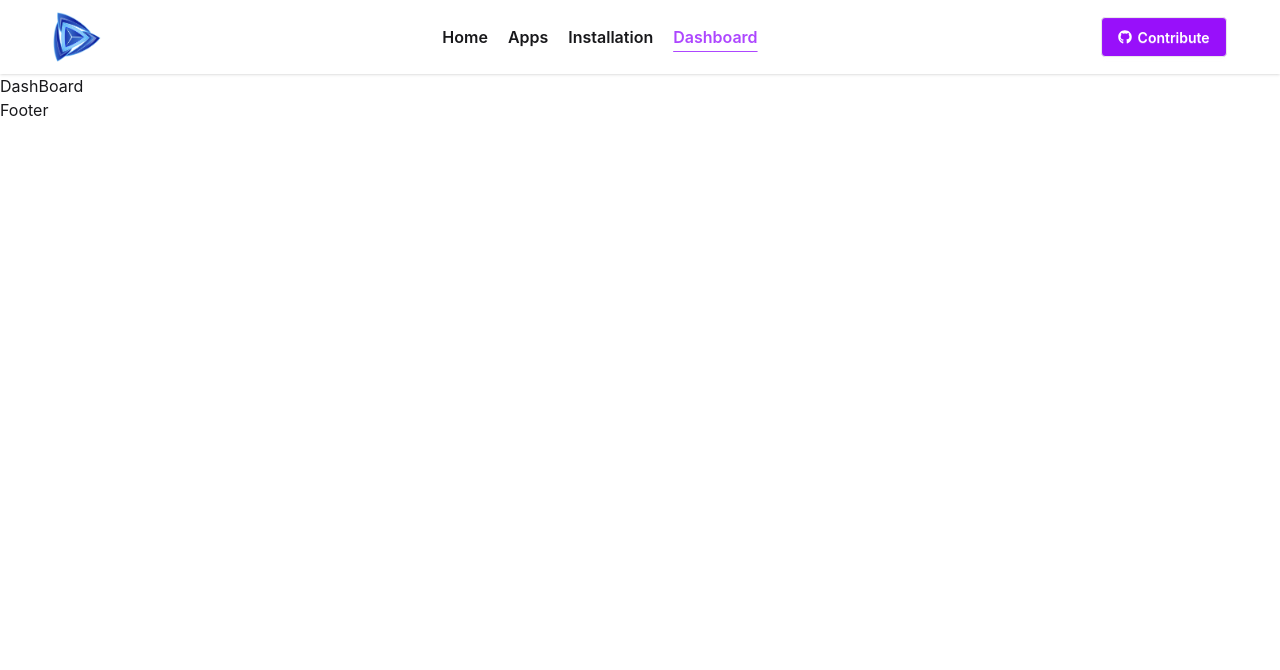
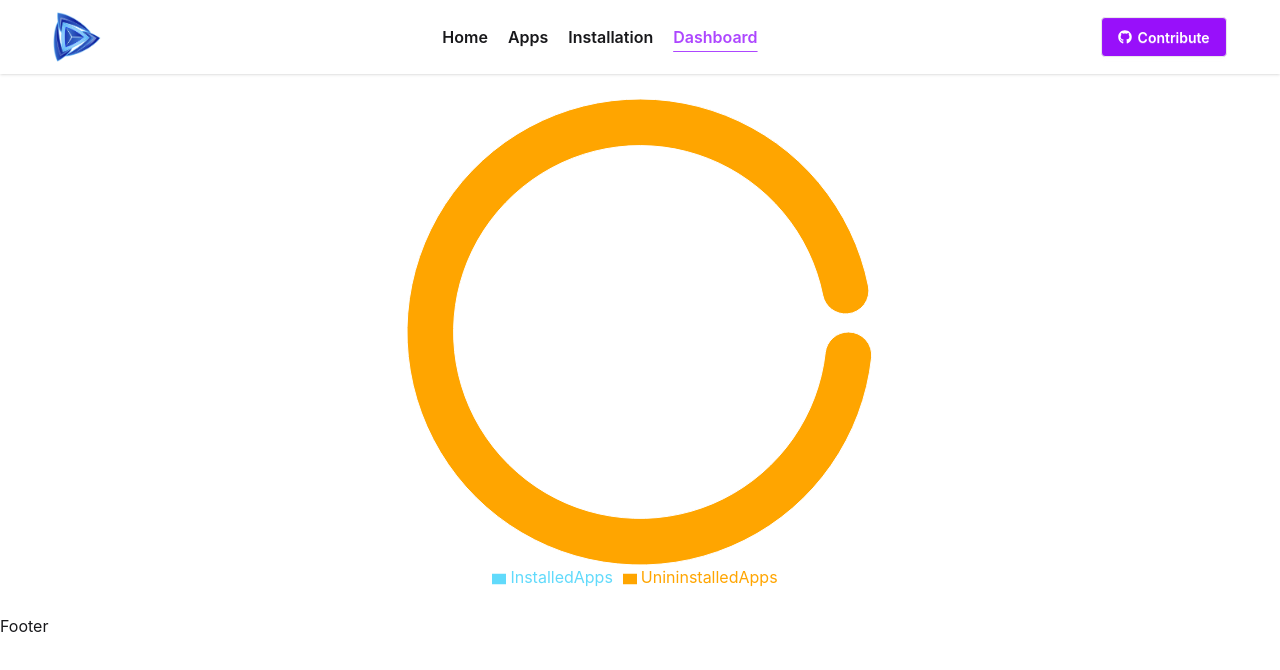
Before and after one commit to jihadsoyon/React-Learn-Practice, a React (Vite) app in the folder ph-play-store/: page /dashboard in a window 1280 px wide. Shown: the top 670 px of the page. Built offline with nearby package versions, Linux system fonts and the light colour scheme.

Commit message:
add dashboard page with recharts

```diff
--- a/ph-play-store/package.json
+++ b/ph-play-store/package.json
@@ -16,6 +16,7 @@
     "react-router": "^8.5.0",
     "react-spinners": "^0.17.1",
     "react-toastify": "^11.2.0",
+    "recharts": "^3.10.1",
     "tailwindcss": "^4.3.3"
   },
   "devDependencies": {
--- a/ph-play-store/src/pages/Installapps/InstallApps.jsx
+++ b/ph-play-store/src/pages/Installapps/InstallApps.jsx
@@ -9,7 +9,7 @@ const InstallApps = () => {
     console.log(installedApps, setInstalledApps);
 
     const handleUnInstall = (app) => {
-        const NewApps = installedApps.filter(apps=> apps.id !== app.id)
+        const NewApps = installedApps.filter(apps => apps.id !== app.id)
         setInstalledApps([...NewApps])
         toast.success(`${app.title} is uninstalled`)
 
@@ -18,9 +18,11 @@ const InstallApps = () => {
 
     return (
         <div className='container mx-auto my-5'>
-            <h2 className='text-6xl font-bold text-purple-600 my-3'>Installed Apps</h2>
+            {
+                installedApps.length === 0 ? <h2 className='bg-gray-500 text-center py-5 text-white'>No install app found</h2> :
             <div className=''>
-                {
+                <h2 className='font-bold text-5xl text-purple-600'>Installed apps</h2>
+                  {
                     installedApps.map((app, ind) => <div key={ind}>
                         <div className='flex justify-between items-center bg-gray-300 my-4 p-5 border border-5 border-gray-500 rounded-2xl'>
                             <div>
@@ -34,6 +36,7 @@ const InstallApps = () => {
                     </div>)
                 }
             </div>
+            }
         </div>
     );
 };
--- a/ph-play-store/src/pages/dashboard/DashboardPage.jsx
+++ b/ph-play-store/src/pages/dashboard/DashboardPage.jsx
@@ -1,10 +1,70 @@
-import React from 'react';
+
+import React, { useContext } from 'react';
+import {
+    Pie,
+    PieChart,
+    ResponsiveContainer,
+    Tooltip,
+    Cell,
+    Legend,
+} from 'recharts';
+import { InstallAppsContext } from '../../context/InstalledAppsContext';
+import useApps from '../../hooks/useApps';
+
+
+
+const COLORS = [
+    '#61DAFB',
+    '#FFA500',
+    '#68A063',
+    '#47A248',
+];
 
 const DashboardPage = () => {
+
+    const { installedApps } = useContext(InstallAppsContext);
+    const { apps } = useApps();
+    console.log(apps);
+    const uninstalledApps = apps.length - installedApps.length
+    console.log(uninstalledApps, installedApps.length);
+
+
+    const data = [
+        { name: 'InstalledApps', value: installedApps.length },
+        { name: 'UnininstalledApps', value: uninstalledApps },
+
+    ];
+
     return (
-        <div>
-            DashBoard
+        <div className='flex justify-center my-5'>
+            <div className="w-full max-w-[500px] ">
+                <ResponsiveContainer width="100%" aspect={1}>
+                    <PieChart>
+                        <Pie
+                            data={data}
+                            innerRadius="80%"
+                            outerRadius="100%"
+                            cornerRadius="50%"
+                            paddingAngle={5}
+                            dataKey="value"
+                            isAnimationActive={true}
+                        >
+                            {data.map((entry, index) => (
+                                <Cell
+                                    key={`cell-${entry.name}`}
+                                    fill={COLORS[index % COLORS.length]}
+                                />
+                            ))}
+                        </Pie>
+
+                        <Tooltip />
+                        <Legend />
+                    </PieChart>
+                </ResponsiveContainer>
+            </div>
         </div>
+
+
     );
 };
 
```
Also changed, not shown: 1 other file (tests, documents, lock files or other folders).
